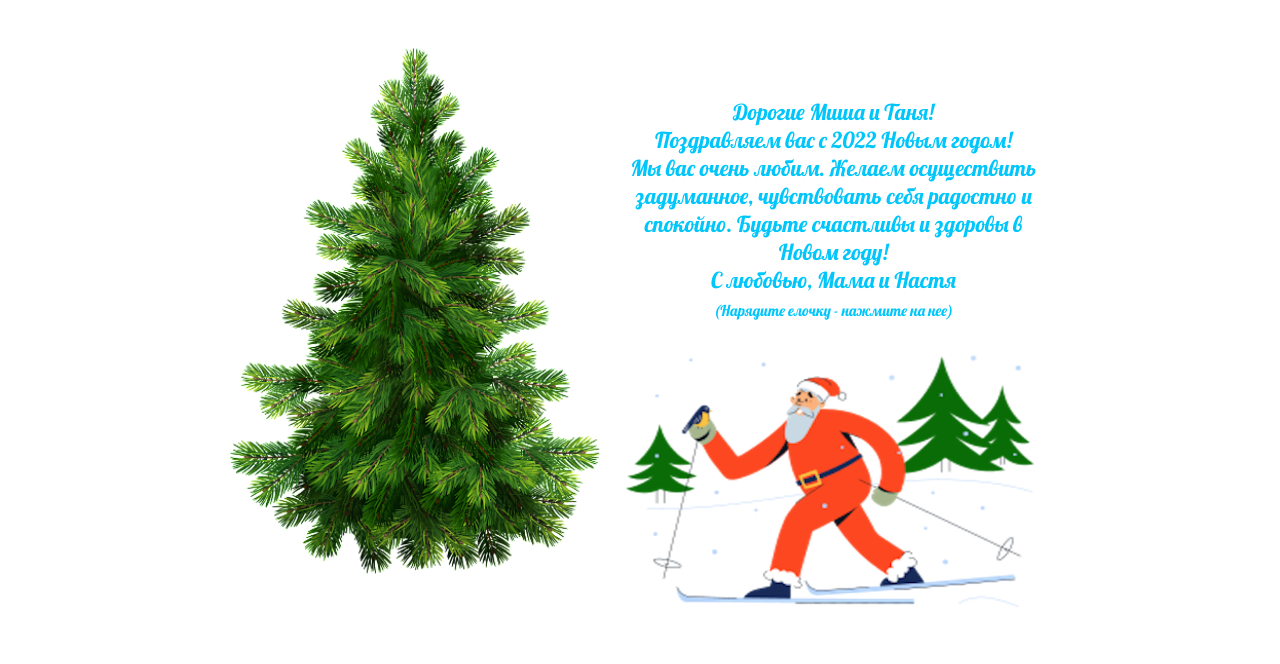
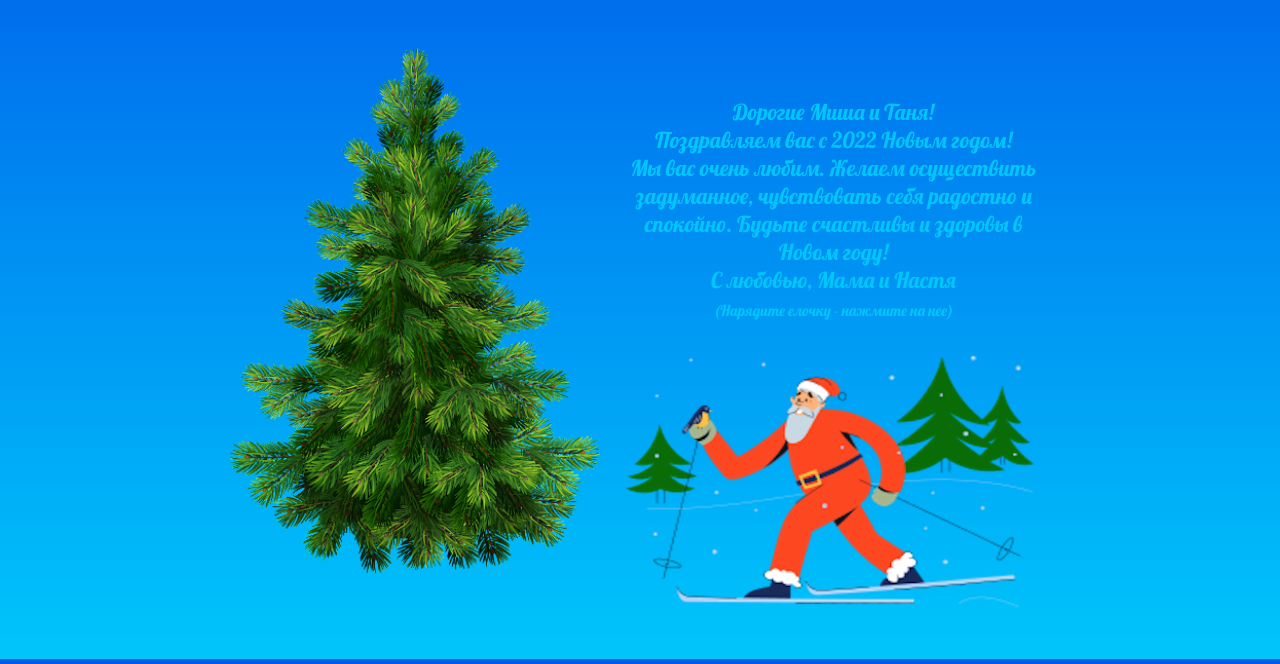
Before and after one commit to ragodka/christmas22, a plain HTML site: page index.html in a window 1280 px wide. Shown: the part 141-805 px from the top of the page. Drawn offline with Linux system fonts and the light colour scheme.

Commit message:
gradient fixed

```diff
--- a/css/style.css
+++ b/css/style.css
@@ -7,7 +7,7 @@ body {
 }
 body {
   margin: 0 auto;
-  background linear-gradient(to top, #00c6fb 0%, #005bea 100%) fixed;
+  background: linear-gradient(to top, #00c6fb 0%, #005bea 100%) fixed;
   font-family: "Lobster", cursive;
   color: #00c6fb;
   background-size: cover;
```
